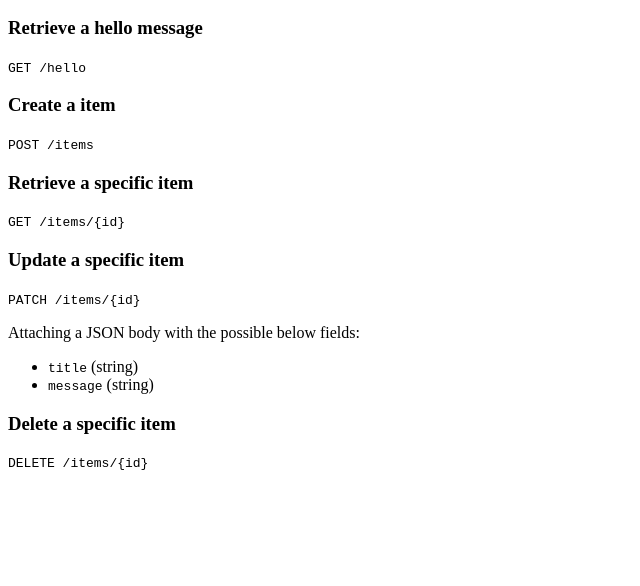
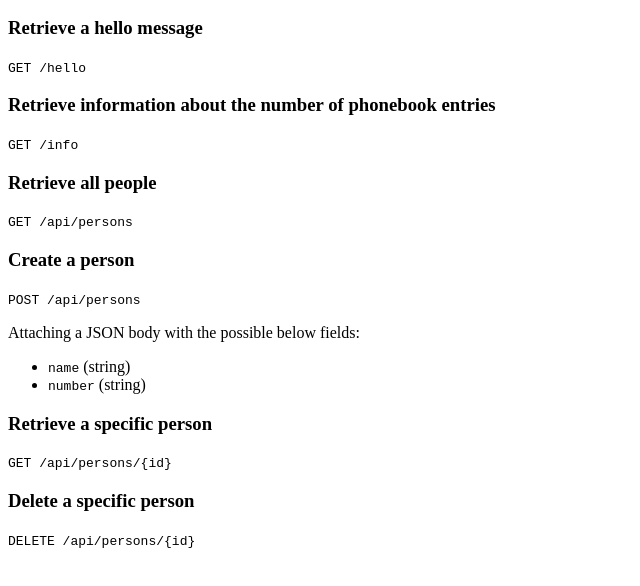
Before and after one commit to OluC94/fso-exercises-ts, a website: page public/index.html in a window 1280 px wide. Shown: the part 110-696 px from the top of the page, without its empty margins (0-640 px from the left). Drawn offline with Linux system fonts and the light colour scheme.

Commit message:
update root html page

```diff
--- a/public/index.html
+++ b/public/index.html
@@ -14,25 +14,29 @@
                 <p><code>GET /hello</code></p>
             </section>
             <section>
-                <h3>Create a item</h3>
-                <p><code>POST /items</code></p>
+                <h3>Retrieve information about the number of phonebook entries</h3>
+                <p><code>GET /info</code></p>
             </section>
             <section>
-                <h3>Retrieve a specific item</h3>
-                <p><code>GET /items/{id}</code></p>
+                <h3>Retrieve all people</h3>
+                <p><code>GET /api/persons</code></p>
             </section>
             <section>
-                <h3>Update a specific item</h3>
-                <p><code>PATCH /items/{id}</code></p>
+                <h3>Create a person</h3>
+                <p><code>POST /api/persons</code></p>
                 <p>Attaching a JSON body with the possible below fields:</p>
                 <ul>
-                    <li><code>title</code> (string)</li>
-                    <li><code>message</code> (string)</li>
+                    <li><code>name</code> (string)</li>
+                    <li><code>number</code> (string)</li>
                 </ul>
             </section>
             <section>
-                <h3>Delete a specific item</h3>
-                <p><code>DELETE /items/{id}</code></p>
+                <h3>Retrieve a specific person</h3>
+                <p><code>GET /api/persons/{id}</code></p>
+            </section>
+            <section>
+                <h3>Delete a specific person</h3>
+                <p><code>DELETE /api/persons/{id}</code></p>
             </section>
         </main>
     </body>
```
